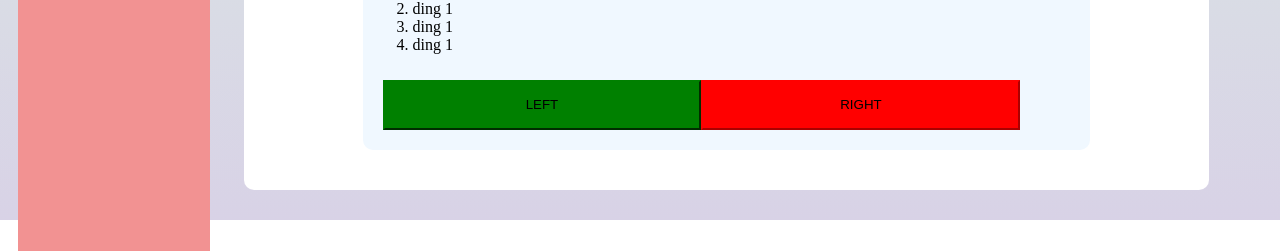
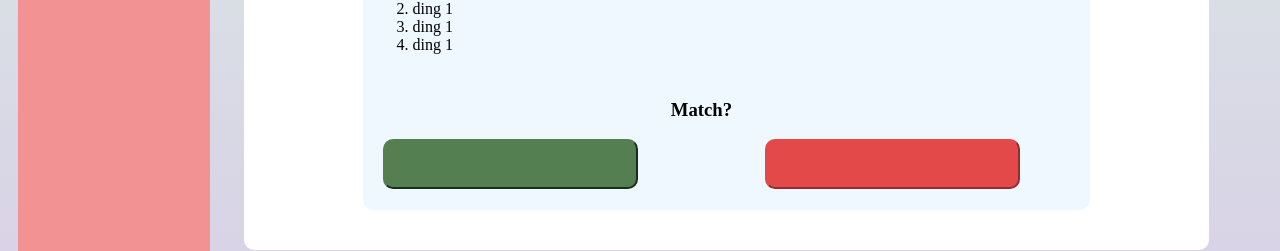
Before and after one commit to annevogel13/Smartie, a Vue app: page /Swipe in a window 1280 px wide. Shown: the part 383-634 px from the top of the page. Built offline with nearby package versions, Linux system fonts and the light colour scheme; what vue3-apexcharts would draw is missing.

Commit message:
stijl verbeteringen

```diff
--- a/src/App.vue
+++ b/src/App.vue
@@ -43,7 +43,7 @@
 
   .navbar {
     overflow : hidden ;
-    background-color: #F29292;
+    background-color:  #F29292;
     position : fixed ;
     margin-left: 10px;
     top : 0 ;
--- a/src/components/LineChart.vue
+++ b/src/components/LineChart.vue
@@ -33,6 +33,4 @@ export default {
     </div>
 </template>
 <style>
-
-
 </style>
--- a/src/components/SignupForm.vue
+++ b/src/components/SignupForm.vue
@@ -62,7 +62,6 @@
 
     input,
     select {
-        display: block;
         padding: 10px 6px;
         width: 100%;
         box-sizing: border-box;
--- a/src/components/SwipeCarteBusiness.vue
+++ b/src/components/SwipeCarteBusiness.vue
@@ -64,9 +64,10 @@ export default {
             <LineChart></LineChart>
         </div>
 
-        <div class="div4 griditem">
-            <button class="swipe-left"  @click="swipe_left" >LEFT</button>
-            <button class="swipe-right" @click="swipe_right">RIGHT</button>
+        <div class="div4 griditem btn_tinder">
+            <h3 class = "match ">Match?</h3>
+            <button class="swipe-left"  @click="swipe_left" ></button>
+            <button class="swipe-right" @click="swipe_right"></button>
         </div>
 
             <PopupFeedback ref = "feedback_visible"></PopupFeedback>
@@ -76,6 +77,10 @@ export default {
 </template>
 
 <style>
+
+.match{
+    text-align: center;
+}
 
 .div1{
 
@@ -126,31 +131,31 @@ export default {
 }
 
 .swipe-left {
-
-    background-color: green;
-    border-color: green;
-    width: 50%;
+    border-radius: 10px;
+    background-color: #548051;
+    border-color: #548051;
+    width: 40%;
     height: 50px;
 }
 
 .swipe-left:hover {
-    background-color: whitesmoke;
-    border-color: green;
+    background-color: #548051b6;
+    border-color: #5480517e;
 }
 
 .swipe-right {
     float: right;
-
-    background-color: red;
-    border-color: red;
-    width: 50%;
+    border-radius: 10px;
+    background-color: #E34948;
+    border-color: #E34948;
+    width: 40%;
     height: 50px;
 
 }
 
 .swipe-right:hover {
-    background-color: whitesmoke;
-    border-color: red;
+    background-color: #e34848c2;
+    border-color: #e34848c2;
 }
 
 
--- a/src/views/Profile.vue
+++ b/src/views/Profile.vue
@@ -15,3 +15,8 @@
     }
 
 </script>
+<style>
+.profile{
+    width :100%;
+}
+</style>
```
Lines whose indentation alone changed are shown as unchanged.
